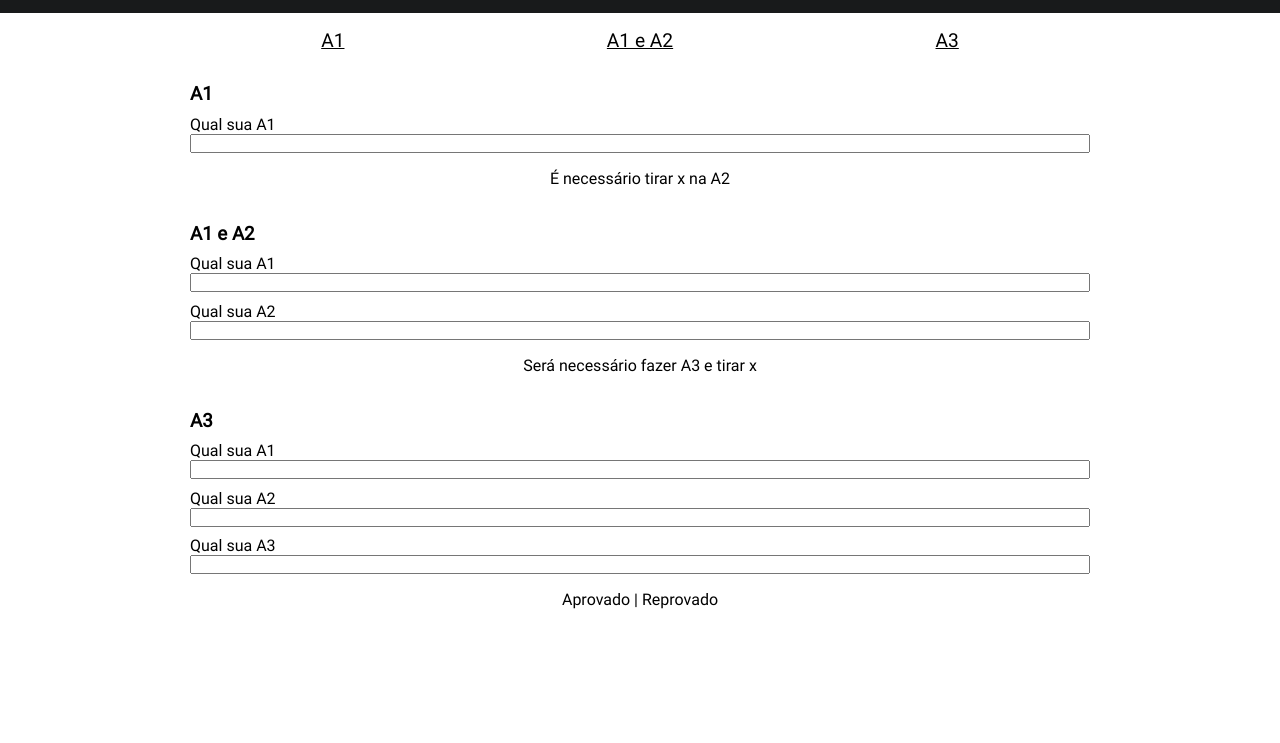
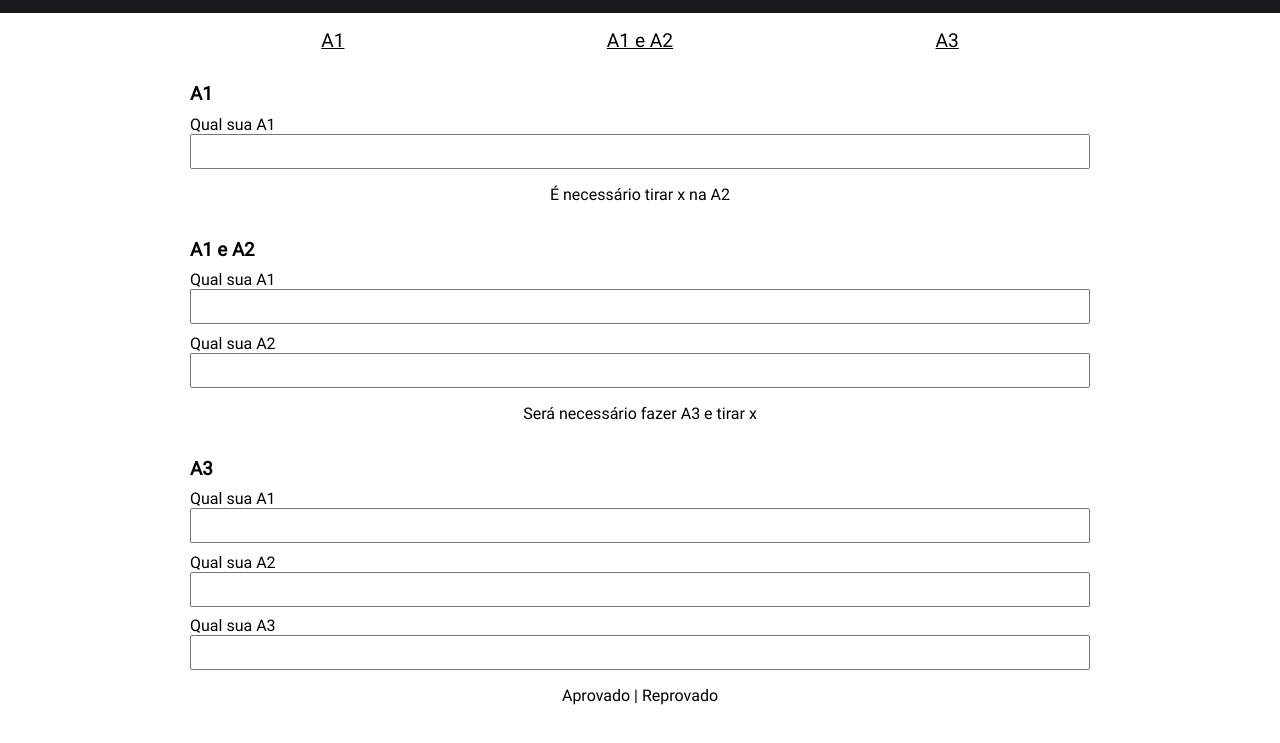
Before and after one commit to wesleyadriann/calculadora_de_notas_iesb, a plain HTML site: page index.html in a window 1280 px wide. Shown: the part 47-790 px from the top of the page. Drawn offline with Linux system fonts and the light colour scheme.

Commit message:
Fixes input padding
Signed-off-by: Wesley Adriann <wesleyadriann@gmail.com>

```diff
--- a/css/style.css
+++ b/css/style.css
@@ -142,6 +142,10 @@ h3 {
     margin-top: 0.6em;
 }
 
+.input-wrapper input {
+    padding: 8px 0;
+}
+
 .feedback-wrapper {
     margin: 1em 0;
     text-align: center;
```
